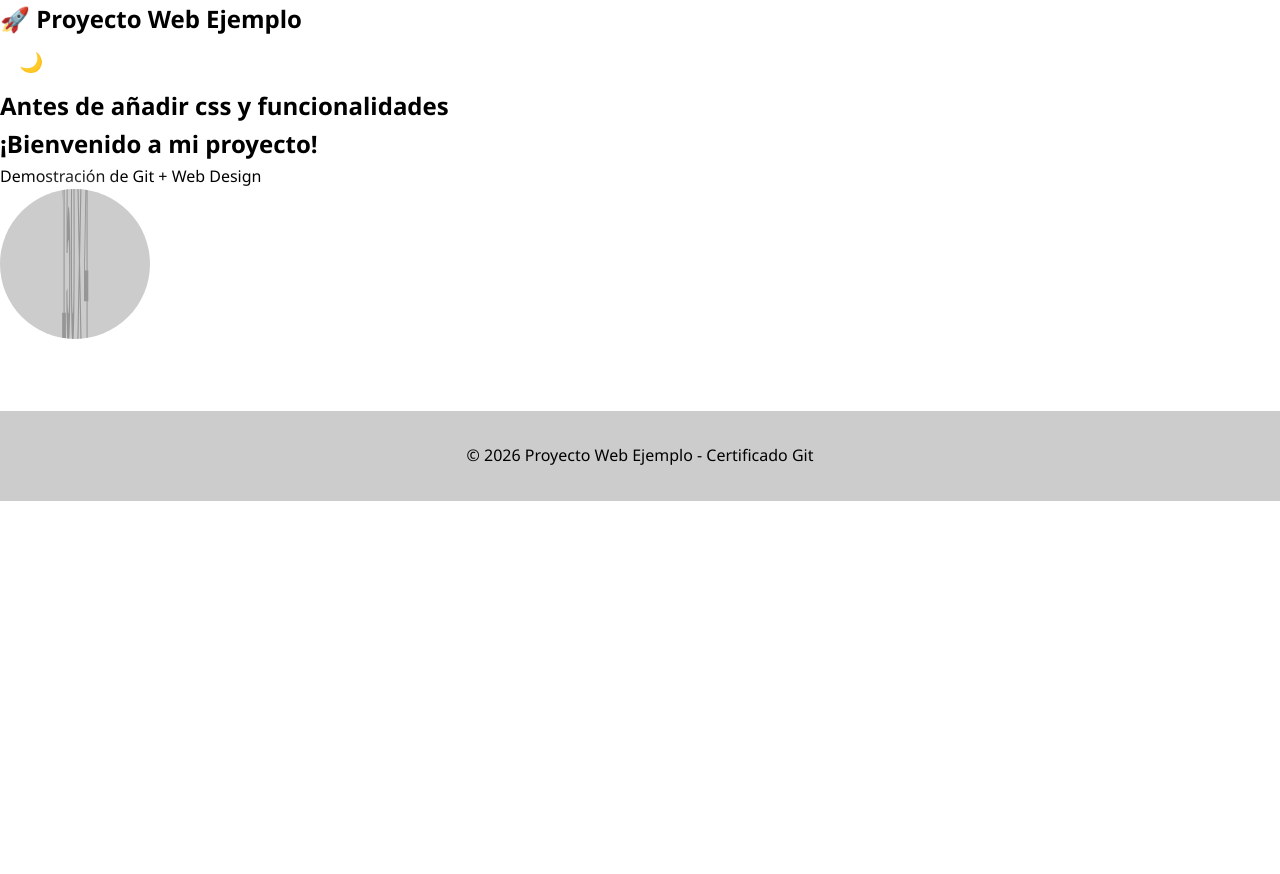
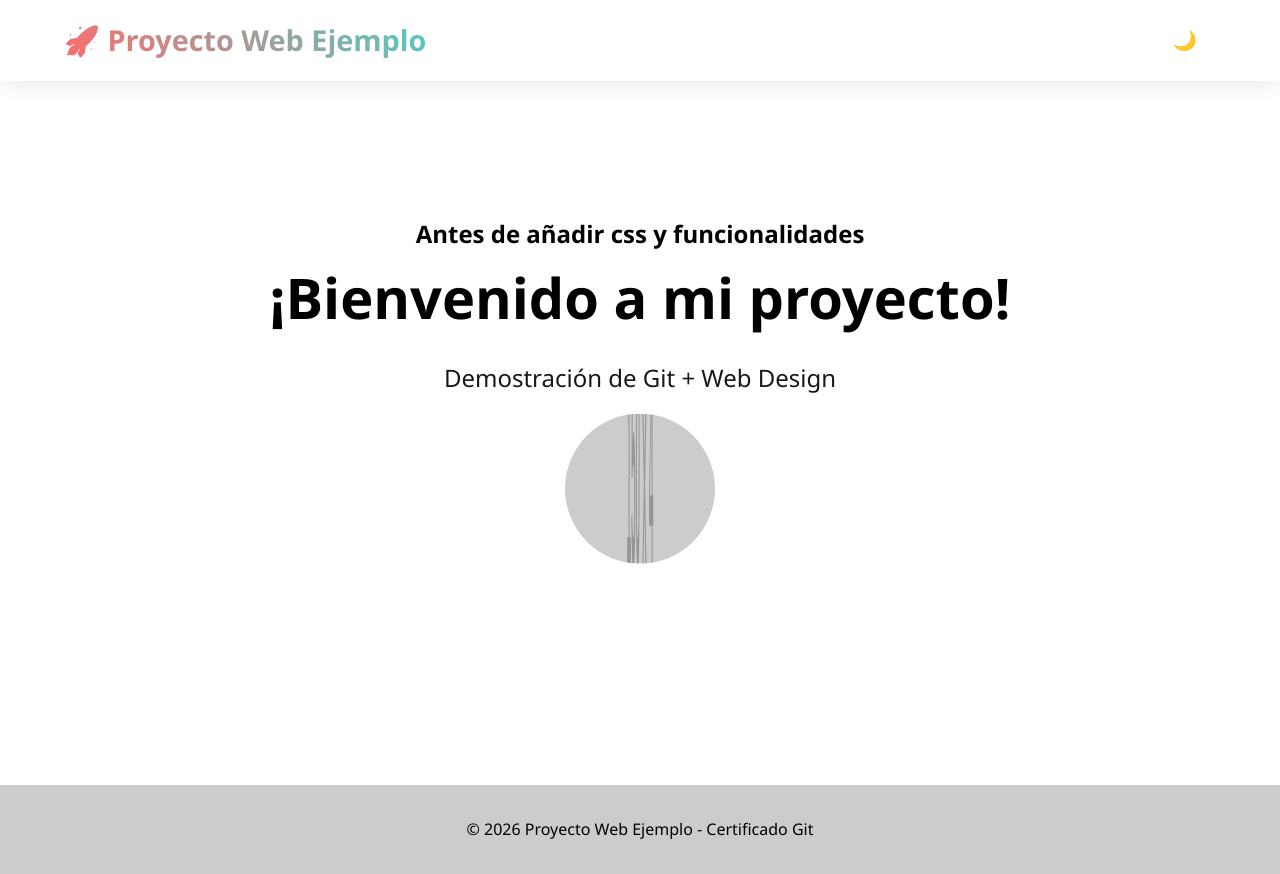
Before and after one commit to israelmellado/Proyecto-web-ejemplo, a plain HTML site: page index.html in a window 1280 px wide. Before the commit the page ends 800 px from the top, so only its background shows below. Drawn offline with Linux system fonts and the light colour scheme; files that its build step writes are made by us from their sources; placeholder pictures from the web are drawn by us.

Commit message:
Añadiendo principales
Crear comprobar efecto deseado.

```diff
--- a/index.html
+++ b/index.html
@@ -8,19 +8,19 @@
 </head>
 <body>
     <header>
-        <nav >
+        <nav class="navbar">
             <h1>🚀 Proyecto Web Ejemplo</h1>
             <button id="themeToggle" class="theme-btn">🌙</button>
         </nav>
     </header>
 
     <main>
-        <section >
-            <div >
+        <section class="hero">
+            <div class="hero-content">
                 <h1>Antes de añadir css y funcionalidades</h1>
                 <h2>¡Bienvenido a mi proyecto!</h2>
                 <p>Demostración de Git + Web Design</p>
-                <div>
+                <div class="moving-image">
                     <img src="https://via.placeholder.com/150/4A90E2/FFFFFF?text=⭐" alt="Estrella animada" id="movingStar">
                 </div>
             </div>
```
